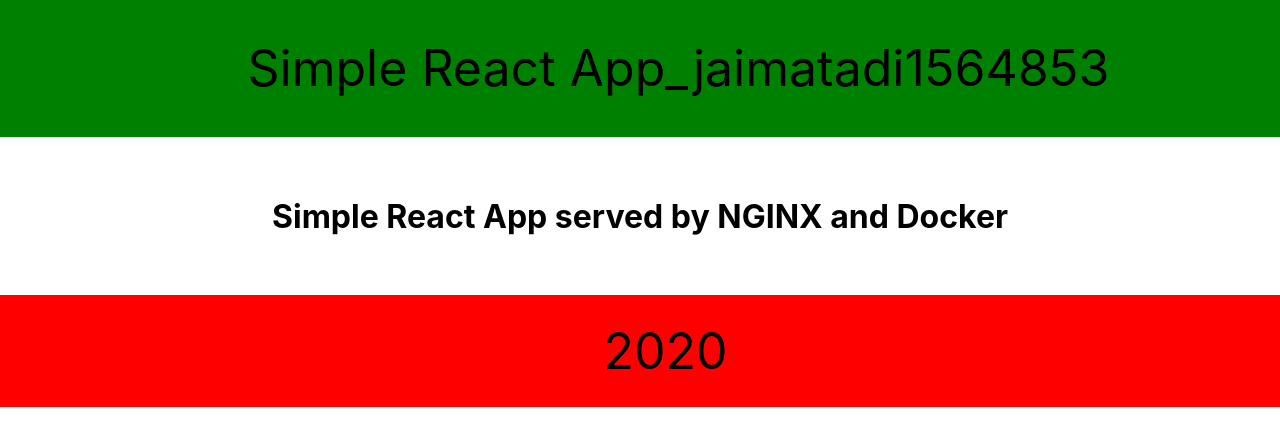
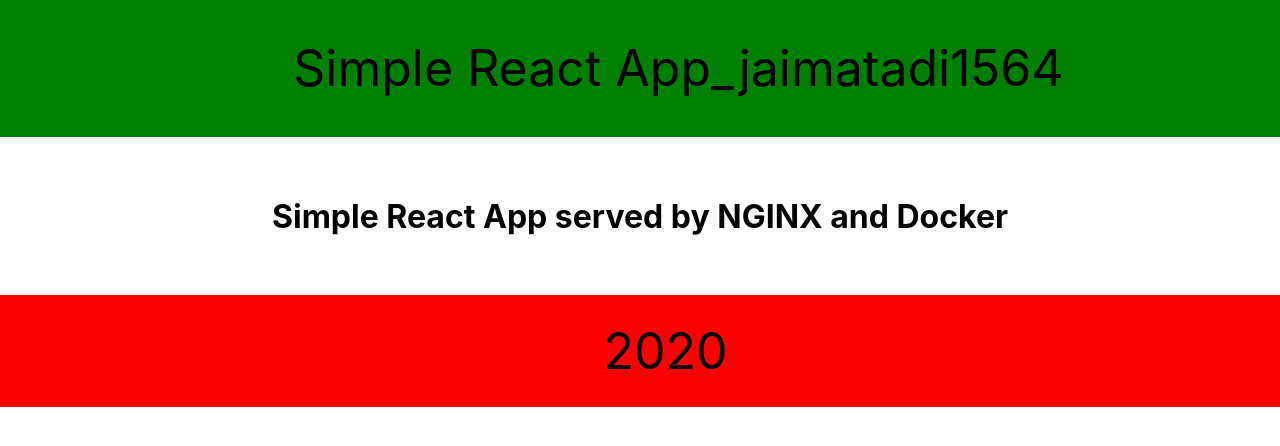
Before and after one commit to shantanusohni/ReactJS_Kubernetes_deployment_JMD, a React (Create React App) app: page / in a window 1280 px wide. Shown: the top 446 px of the page. Built offline with nearby package versions, Linux system fonts and the light colour scheme.

Commit message:
Update header.js

```diff
--- a/src/header/header.js
+++ b/src/header/header.js
@@ -4,7 +4,7 @@
 
     return (
         <div class="header">
-            Simple React App_jaimatadi1564853
+            Simple React App_jaimatadi1564
         </div>
     )
 
```
